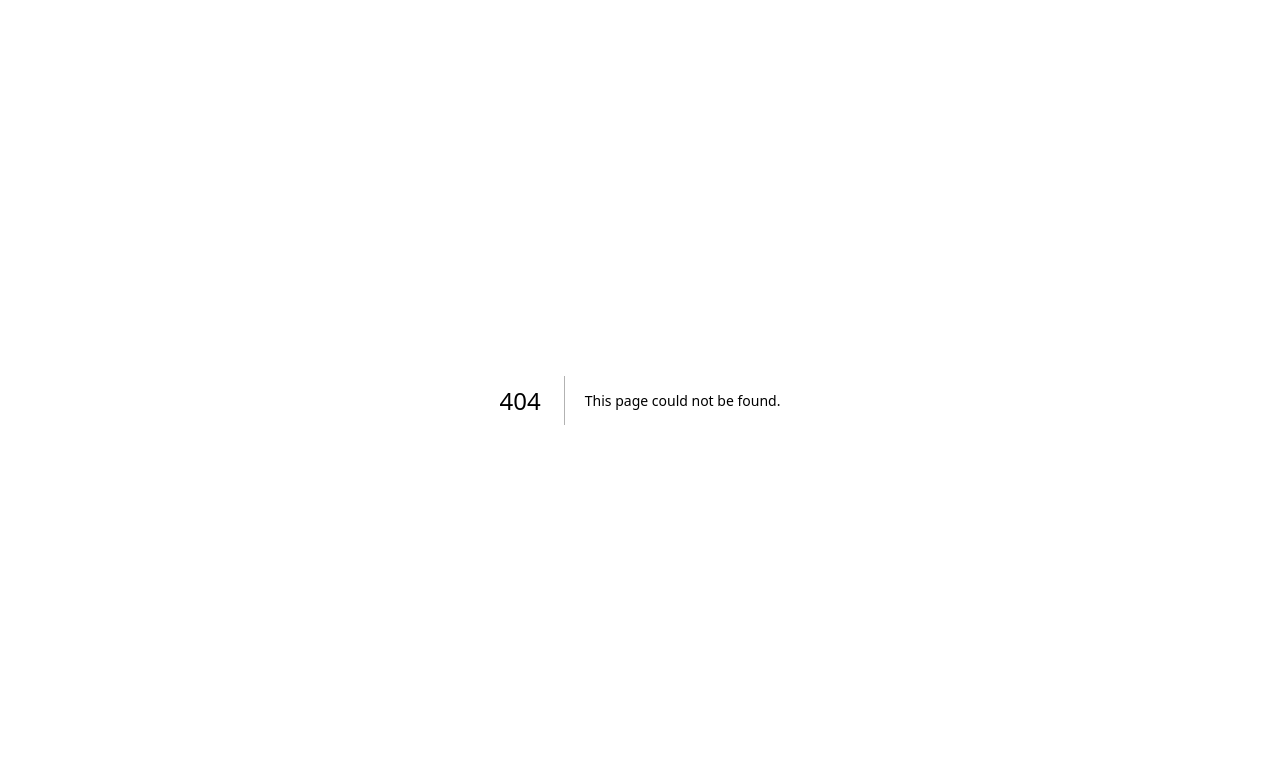
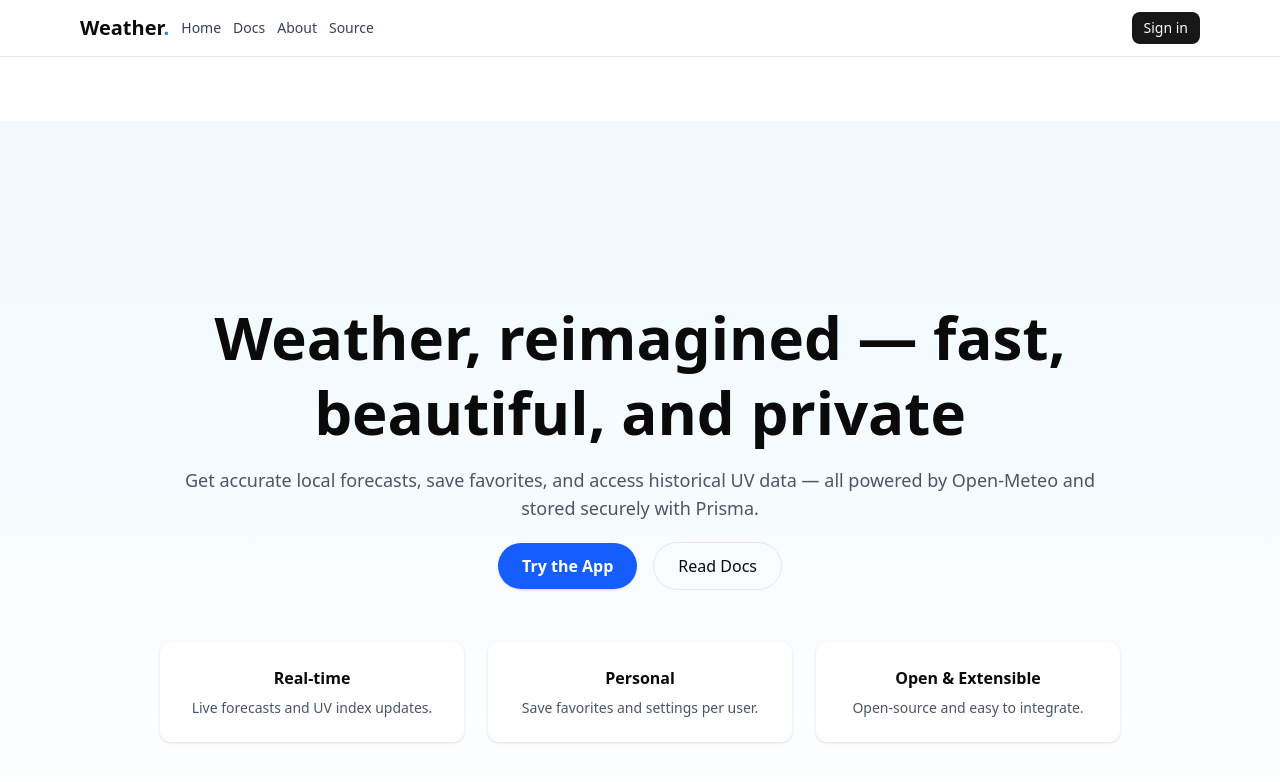
Before and after one commit to NEO-Glitch-CC/weather-app, a Next.js app: page /landing in a window 1280 px wide. Before the commit this address had no page. Shown: the top 782 px of the page. Built offline with nearby package versions, Linux system fonts and the light colour scheme; no server answers.

Commit message:
v1.1.0 Done

```diff
--- /dev/null
+++ b/app/about/page.tsx
@@ -0,0 +1,29 @@
+export const metadata = {
+  title: 'Weather — About',
+  description: 'About the Weather App and the team behind it.',
+};
+
+export default function AboutPage() {
+  return (
+    <main className="min-h-screen py-12 px-4">
+      <div className="max-w-3xl mx-auto">
+        <h1 className="text-4xl font-bold mb-4">About</h1>
+        <p className="text-gray-700 mb-4">This Weather App is a demo project showcasing a modern Next.js + Prisma + Open‑Meteo stack with a focus on UX and developer experience.</p>
+
+        <section className="mb-6">
+          <h2 className="text-2xl font-semibold mb-2">Goals</h2>
+          <ul className="list-disc list-inside text-gray-700">
+            <li>Provide fast, accurate local weather</li>
+            <li>Make it easy to save favorites and personalize settings</li>
+            <li>Offer a developer-friendly codebase and docs</li>
+          </ul>
+        </section>
+
+        <section>
+          <h2 className="text-2xl font-semibold mb-2">Credits</h2>
+          <p className="text-gray-700">Built with Next.js, Tailwind, Prisma, and Open‑Meteo.</p>
+        </section>
+      </div>
+    </main>
+  );
+}
--- /dev/null
+++ b/app/docs/page.tsx
@@ -0,0 +1,30 @@
+export const metadata = {
+  title: 'Weather — Docs',
+  description: 'Documentation for the Weather App — API, setup, and usage.',
+};
+
+export default function DocsPage() {
+  return (
+    <main className="min-h-screen py-12 px-4">
+      <div className="max-w-4xl mx-auto">
+        <h1 className="text-4xl font-bold mb-4">Documentation</h1>
+        <p className="text-gray-600 mb-6">Quickstart and developer docs for the Weather App.</p>
+
+        <section className="mb-8">
+          <h2 className="text-2xl font-semibold mb-2">Getting Started</h2>
+          <p className="text-gray-700">See the <code className="bg-gray-100 px-1 rounded">README.md</code> in the repo for setup instructions, environment variables, and migration steps.</p>
+        </section>
+
+        <section className="mb-8">
+          <h2 className="text-2xl font-semibold mb-2">API</h2>
+          <p className="text-gray-700">The app exposes a few simple API routes under <code className="bg-gray-100 px-1 rounded">/api</code> like <code className="bg-gray-100 px-1 rounded">/api/weather</code> and <code className="bg-gray-100 px-1 rounded">/api/favorites</code>.</p>
+        </section>
+
+        <section>
+          <h2 className="text-2xl font-semibold mb-2">Contributing</h2>
+          <p className="text-gray-700">Open a PR or issue on the repo. Please follow the code style and run the test/build steps before submitting.</p>
+        </section>
+      </div>
+    </main>
+  );
+}
--- /dev/null
+++ b/app/landing/page.tsx
@@ -0,0 +1,14 @@
+import LandingHero from '@/components/LandingHero';
+
+export const metadata = {
+  title: 'Weather — Landing',
+  description: 'Beautiful, real-time weather built with Next.js, Prisma, and Open-Meteo.',
+};
+
+export default function LandingPage() {
+  return (
+    <main className="min-h-screen flex items-center justify-center bg-gradient-to-b from-sky-50 to-white dark:from-slate-900 dark:to-slate-800">
+      <LandingHero />
+    </main>
+  );
+}
--- a/app/layout.tsx
+++ b/app/layout.tsx
@@ -3,6 +3,7 @@
 import './globals.css';
 import { ThemeProvider } from 'next-themes';
 import AuthProvider from '@/components/AuthProvider';
+import Header from '@/components/Header';
 
 const geistSans = Geist({
   variable: '--font-geist-sans',
@@ -31,7 +32,8 @@
         <ThemeProvider attribute="class" enableSystem={true} defaultTheme="system">
           <AuthProvider>
             <div className="fixed inset-0 bg-grid-pattern opacity-5 pointer-events-none"></div>
-            {children}
+            <Header />
+            <div className="pt-16">{children}</div>
           </AuthProvider>
         </ThemeProvider>
       </body>
--- /dev/null
+++ b/app/source/page.tsx
@@ -0,0 +1,25 @@
+import Link from 'next/link';
+
+export const metadata = {
+  title: 'Weather — Source',
+  description: 'Source code and repository information for the Weather App.',
+};
+
+export default function SourcePage() {
+  return (
+    <main className="min-h-screen py-12 px-4">
+      <div className="max-w-3xl mx-auto">
+        <h1 className="text-4xl font-bold mb-4">Source Code</h1>
+        <p className="text-gray-700 mb-6">The code for this project is hosted on GitHub.</p>
+
+        <div className="bg-white dark:bg-slate-800 p-6 rounded shadow">
+          <h2 className="font-semibold mb-2">Repository</h2>
+          <p className="mb-4 text-gray-700">Browse the source, open issues, or contribute on GitHub.</p>
+          <Link href="https://github.com/NEO-Glitch-CC/weather-app">
+            <a className="text-blue-600 hover:underline">https://github.com/NEO-Glitch-CC/weather-app</a>
+          </Link>
+        </div>
+      </div>
+    </main>
+  );
+}
--- /dev/null
+++ b/components/Header.tsx
@@ -0,0 +1,50 @@
+"use client";
+
+import Link from 'next/link';
+import { useSession, signIn, signOut } from 'next-auth/react';
+import { Button } from './ui/button';
+import { motion } from 'framer-motion';
+
+export default function Header() {
+  const { data: session } = useSession();
+
+  return (
+    <header className="w-full border-b bg-white/60 dark:bg-slate-900/60 backdrop-blur sticky top-0 z-40">
+      <div className="max-w-6xl mx-auto px-4 py-3 flex items-center justify-between">
+        <motion.div
+          initial={{ x: -20, opacity: 0 }}
+          animate={{ x: 0, opacity: 1 }}
+          transition={{ duration: 0.4 }}
+          className="flex items-center gap-3"
+        >
+          <Link href="/landing">
+            <a className="text-xl font-bold">Weather<span className="text-blue-500">.</span></a>
+          </Link>
+          <nav className="hidden md:flex items-center gap-3 text-sm text-gray-700 dark:text-gray-200">
+            <Link href="/landing"><a className="hover:underline">Home</a></Link>
+            <Link href="/docs"><a className="hover:underline">Docs</a></Link>
+            <Link href="/about"><a className="hover:underline">About</a></Link>
+            <Link href="/source"><a className="hover:underline">Source</a></Link>
+          </nav>
+        </motion.div>
+
+        <div className="flex items-center gap-3">
+          {session?.user ? (
+            <motion.div initial={{ opacity: 0 }} animate={{ opacity: 1 }}>
+              <span className="text-sm mr-2 hidden sm:inline text-gray-700 dark:text-gray-200">{session.user.email}</span>
+              <Button size="sm" variant="ghost" onClick={() => signOut()}>
+                Sign out
+              </Button>
+            </motion.div>
+          ) : (
+            <div className="flex items-center gap-2">
+              <Button size="sm" onClick={() => signIn()}>
+                Sign in
+              </Button>
+            </div>
+          )}
+        </div>
+      </div>
+    </header>
+  );
+}
--- /dev/null
+++ b/components/LandingHero.tsx
@@ -0,0 +1,64 @@
+"use client";
+
+import Link from 'next/link';
+import { motion } from 'framer-motion';
+
+export default function LandingHero() {
+  return (
+    <section className="max-w-5xl mx-auto p-8 text-center">
+      <motion.h1
+        initial={{ y: -20, opacity: 0 }}
+        animate={{ y: 0, opacity: 1 }}
+        transition={{ duration: 0.6 }}
+        className="text-5xl md:text-6xl font-extrabold leading-tight mb-4"
+      >
+        Weather, reimagined — fast, beautiful, and private
+      </motion.h1>
+
+      <motion.p
+        initial={{ opacity: 0 }}
+        animate={{ opacity: 1 }}
+        transition={{ delay: 0.2, duration: 0.6 }}
+        className="text-gray-600 dark:text-gray-300 text-lg mb-8"
+      >
+        Get accurate local forecasts, save favorites, and access historical UV
+        data — all powered by Open‑Meteo and stored securely with Prisma.
+      </motion.p>
+
+      <motion.div
+        initial={{ scale: 0.95, opacity: 0 }}
+        animate={{ scale: 1, opacity: 1 }}
+        transition={{ delay: 0.4 }}
+        className="flex items-center justify-center gap-4"
+      >
+        <Link href="/">
+          <a className="rounded-full bg-blue-600 text-white px-6 py-3 font-semibold shadow hover:shadow-lg transition">
+            Try the App
+          </a>
+        </Link>
+        <Link href="/docs">
+          <a className="rounded-full border border-gray-200 dark:border-slate-700 px-6 py-3 hover:bg-gray-50 dark:hover:bg-slate-700 transition">
+            Read Docs
+          </a>
+        </Link>
+      </motion.div>
+
+      <motion.div className="mt-16" initial={{ opacity: 0 }} animate={{ opacity: 1 }} transition={{ delay: 0.6 }}>
+        <div className="grid grid-cols-1 md:grid-cols-3 gap-6">
+          <CardFeature title="Real-time" desc="Live forecasts and UV index updates." />
+          <CardFeature title="Personal" desc="Save favorites and settings per user." />
+          <CardFeature title="Open & Extensible" desc="Open-source and easy to integrate." />
+        </div>
+      </motion.div>
+    </section>
+  );
+}
+
+function CardFeature({ title, desc }: { title: string; desc: string }) {
+  return (
+    <div className="p-6 bg-white dark:bg-slate-800 rounded-lg shadow">
+      <h3 className="font-semibold mb-2">{title}</h3>
+      <p className="text-sm text-gray-600 dark:text-gray-300">{desc}</p>
+    </div>
+  );
+}
```
